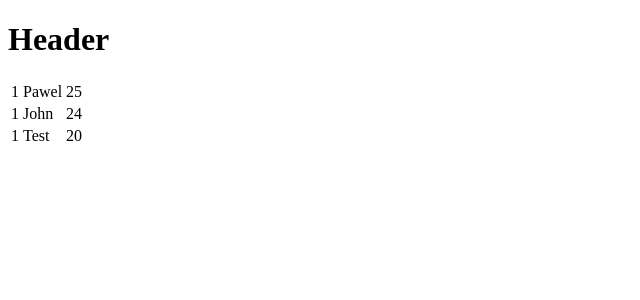
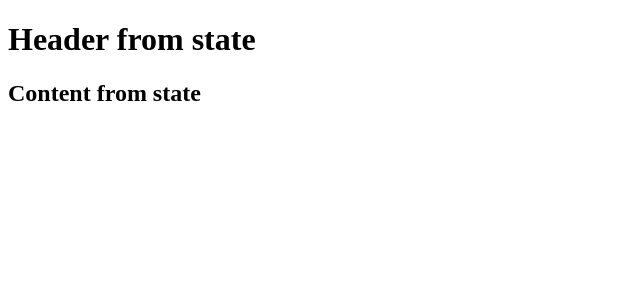
Before and after one commit to pawelduda/reactjs_tutorialspoint, a React app: page / in a window 1280 px wide. Shown: the top 300 px of the page, without its empty margins (0-640 px from the left). Built offline with nearby package versions, Linux system fonts and the light colour scheme.

Commit message:
Complete lesson

```diff
--- a/App.jsx
+++ b/App.jsx
@@ -1,52 +1,23 @@
 import React from 'react';
 
 class App extends React.Component {
-  constructor() {
-    super();
+  constructor(props) {
+    super(props);
 
     this.state = {
-      data: [
-        { id: 1, name: 'Pawel', age: 25 },
-        { id: 1, name: 'John', age: 24 },
-        { id: 1, name: 'Test', age: 20 }
-      ]
+      header: 'Header from state',
+      content: 'Content from state'
     }
   }
 
   render() {
     return (
       <div>
-        <Header />
-        <table>
-          <tbody>
-            {this.state.data.map((person, i) => <TableRow key={i} data={person} />)}
-          </tbody>
-        </table>
+        <h1>{this.state.header}</h1>
+        <h2>{this.state.content}</h2>
       </div>
     );
   }
 }
 
-class Header extends React.Component {
-  render() {
-    return (
-      <div>
-        <h1>Header</h1>
-      </div>
-    );
-  }
-}
-
-class TableRow extends React.Component {
-  render() {
-    return (
-      <tr>
-        <td>{this.props.data.id}</td>
-        <td>{this.props.data.name}</td>
-        <td>{this.props.data.age}</td>
-      </tr>
-    );
-  }
-}
-
 export default App;
```
